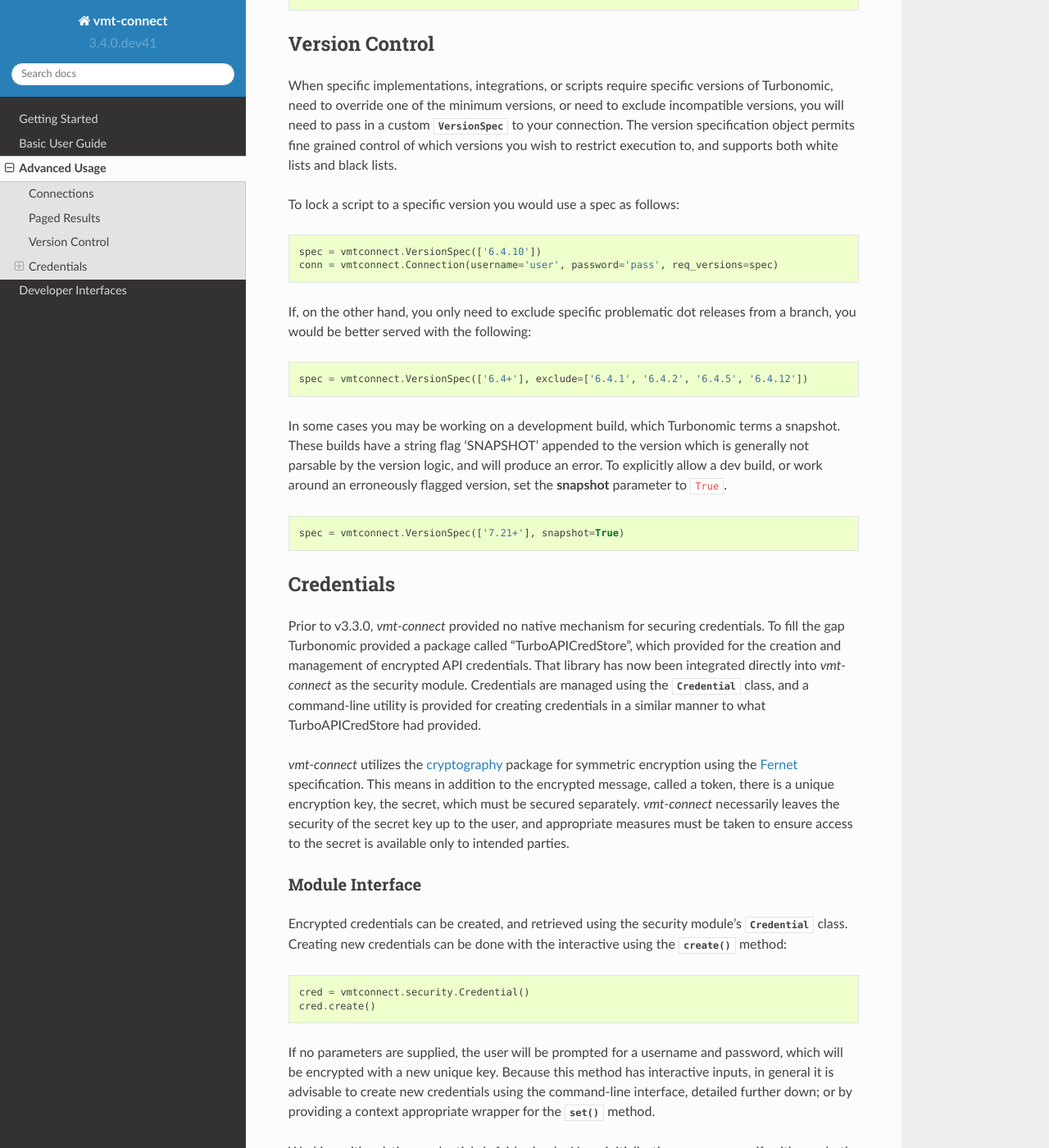
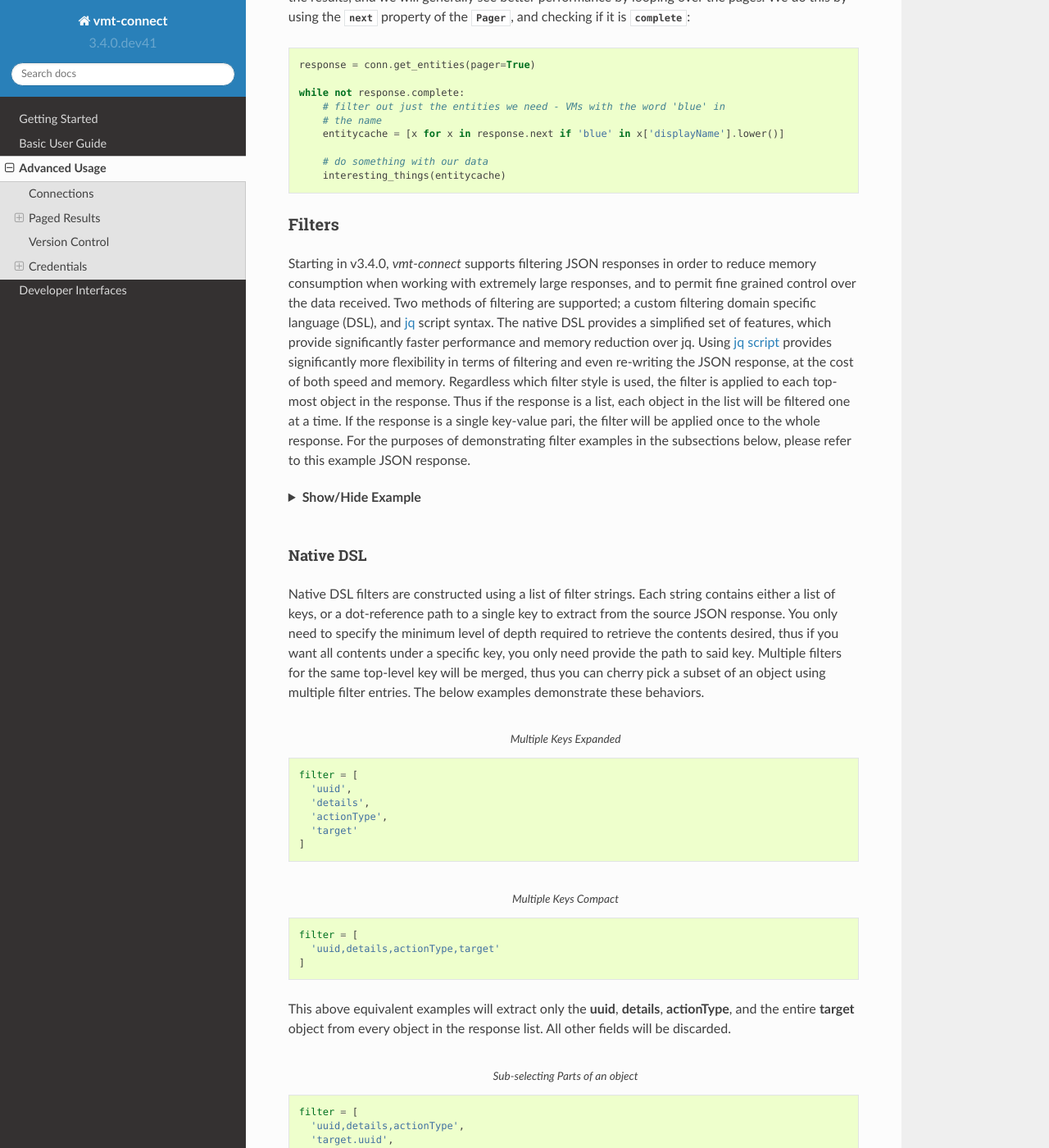
Before and after one commit to turbonomic/vmt-connect, a Sphinx documentation site: the page built from docs/source/advancedguide.rst, in a window 1280 px wide and 1400 px high, scrolled down 2135 px. Shown: the whole window at 82% size. Built offline with Sphinx 7.4.7 and the Read the Docs theme 2.0.0, drawn with Linux system fonts in a browser that asks for light colours; some of the changed text lies outside the part shown.

Commit message:
Update documentation for filtering

```diff
--- /dev/null
+++ b/docs/source/_static/action.json
@@ -0,0 +1,64 @@
+[
+  {
+    "uuid": "9223304850035275760",
+    "actionImpactID": 9223304850035276000,
+    "createTime": "2020-08-04T12:21:44-04:00",
+    "actionType": "RIGHT_SIZE",
+    "actionState": "PENDING_ACCEPT",
+    "actionMode": "MANUAL",
+    "details": "Scale down VMem for VirtualMachine cert58 from 14 GB to 12 GB",
+    "importance": 0,
+    "target": {
+      "uuid": "421c5dac-3d10-6d6d-2183-5c01f7b2ace9",
+      "displayName": "cert58",
+      "className": "VirtualMachine",
+      "discoveredBy": {
+        "uuid": "_UFCnUMYUEeqw6vcwGrTNAw",
+        "displayName": "vcenter.demo.example.com",
+        "type": "vCenter",
+        "readonly": false
+      }
+    },
+    "currentEntity": {
+      "uuid": "_lmEJ8tZuEeqG6vS3wpTEow",
+      "className": "VMem"
+    },
+    "newEntity": {
+      "uuid": "_t9Euw9dLEeqG6vS3wpTEow",
+      "className": "VMem",
+      "aspects": {
+        "virtualMachineAspect": {
+          "os": "Linux (Free)",
+          "type": "VMEntityAspectApiDTO"
+        }
+      }
+    },
+    "currentValue": "14680064.0",
+    "newValue": "12582912.0",
+    "resizeToValue": "12582912.0",
+    "stats": [
+      {
+        "name": "costPrice",
+        "filters": [
+          {
+            "type": "savingsType",
+            "value": "savings"
+          }
+        ],
+        "units": "$",
+        "value": 100
+      }
+    ],
+    "currentLocation": {
+      "uuid": "a600946a2bdb36c3527fa57bd35a5b8db76dd552",
+      "displayName": "DemoDC",
+      "className": "DataCenter"
+    },
+    "newLocation": {
+      "uuid": "a600946a2bdb36c3527fa57bd35a5b8db76dd552",
+      "displayName": "DemoDC",
+      "className": "DataCenter"
+    },
+    "actionID": 3208600312656
+  }
+]
--- a/docs/source/advancedguide.rst
+++ b/docs/source/advancedguide.rst
@@ -2,6 +2,9 @@
 .. _API: https://greencircle.vmturbo.com/community/products/pages/documentation
 .. _cryptography: https://pypi.org/project/cryptography/
 .. _Fernet: https://github.com/fernet/spec/blob/master/Spec.md
+.. _jq: https://stedolan.github.io/jq/
+.. _jq python: https://pypi.org/project/jq/
+.. _jq script: https://stedolan.github.io/jq/manual/
 .. _Turbonomic: http://www.turbonomic.com
 .. _Requests: https://requests.readthedocs.io/
 .. _proxies: https://requests.readthedocs.io/en/master/user/advanced/#proxies
@@ -77,15 +80,25 @@ an optional :py:class:`~vmtconnect.Pager` class for working with the paginated
 results. By default, *vmt-connect* will return the first page of results only
 unless the **pager** flag is set to ``True``.
 
-For example, when querying all entities in a given market, you will receive the
-first set of entries (300-500 depending on version) in the usual list of dictionaries
-format:
+Basic Pagination
+^^^^^^^^^^^^^^^^
+
+When querying all entities in a given market, for example, you will by default
+receive the first set of entries (300-500 depending on version) in the usual list
+of dictionaries format:
 
 .. code:: python
 
     conn = vmtconnect.Connection(username='user', password='pass')
     response = conn.get_entities()
 
+
+.. warning::
+    Automatic pagination in Turbonomic Classic is not implemented on all endpoints
+    that support pagination. Some, such as market actions, default to the historical
+    behavior of returning all results. When using Classic endpoints with pagination
+    it is recommended to manually set a **limit** value of reasonable size, such
+    as 100.
 
 Although *vmt-connect* detects the response is paged, in order to keep backwards
 compatibility with previous code it returns the expected response that previous
@@ -125,6 +138,197 @@ property of the :py:class:`~vmtconnect.Pager`, and checking if it is :py:attr:`~
 
         # do something with our data
         interesting_things(entitycache)
+
+Filters
+^^^^^^^
+
+Starting in v3.4.0, *vmt-connect* supports filtering JSON responses in order to
+reduce memory consumption when working with extremely large responses, and to
+permit fine grained control over the data received. Two methods of filtering
+are supported; a custom filtering domain specific language (DSL), and `jq`_ script
+syntax. The native DSL provides a simplified set of features, which provide
+significantly faster performance and memory reduction over jq. Using `jq script`_
+provides significantly more flexibility in terms of filtering and even re-writing
+the JSON response, at the cost of both speed and memory. Regardless which filter
+style is used, the filter is applied to each top-most object in the response.
+Thus if the response is a list, each object in the list will be filtered one at
+a time. If the response is a single key-value pari, the filter will be applied
+once to the whole response. For the purposes of demonstrating filter examples
+in the subsections below, please refer to this example JSON response.
+
+.. raw:: html
+
+   <details>
+   <summary><b>Show/Hide Example</b></summary>
+
+.. literalinclude:: ./_static/action.json
+  :language: json
+  :caption: action.json
+
+.. raw:: html
+
+   </details>
+
+|
+
+Native DSL
+""""""""""
+
+Native DSL filters are constructed using a list of filter strings. Each string
+contains either a list of keys, or a dot-reference path to a single key to extract
+from the source JSON response. You only need to specify the minimum level of depth
+required to retrieve the contents desired, thus if you want all contents under
+a specific key, you only need provide the path to said key. Multiple filters
+for the same top-level key will be merged, thus you can cherry pick a subset of
+an object using multiple filter entries. The below examples demonstrate these
+behaviors.
+
+.. code-block:: python
+    :caption: Multiple Keys Expanded
+
+    filter = [
+      'uuid',
+      'details',
+      'actionType',
+      'target'
+    ]
+
+.. code-block:: python
+    :caption: Multiple Keys Compact
+    :name: ex1
+
+    filter = [
+      'uuid,details,actionType,target'
+    ]
+
+This above equivalent examples will extract only the **uuid**, **details**,
+**actionType**, and the entire **target** object from every object in the response
+list. All other fields will be discarded.
+
+.. code-block:: python
+    :caption: Sub-selecting Parts of an object
+    :name: ex2
+
+    filter = [
+      'uuid,details,actionType',
+      'target.uuid',
+      'target.displayName'
+      'target.discoveredBy.displayName',
+      'currentValue',
+      'newValue'
+    ]
+
+Here we have extracted the **uuid**, **details**, and **actionType** again. In
+addition a sub-selection of the **target** object have been pulled, as well as
+the **currentValue** and **newValue** top level keys. All the **target** parts
+will be returned in their original structure, as referenced by the dot notation.
+
+.. code-block:: python
+    :caption: Sub-selecting Parts of an object
+
+    filter = [
+      'uuid,details,actionType,stats'
+    ]
+
+Nested lists are automatically parsed to include all items by default. Although
+you cannot filter individual indices based on their children, you can sub-select
+or slice portions of the list using Python's slicing syntax, as shown in the
+following examples.
+
+.. code-block:: python
+    :caption: Sub-selecting a specific item in a list
+
+    filter = [
+      'uuid,details,actionType',
+      'stats[0]'
+    ]
+
+|
+
+.. code-block:: python
+    :caption: Sub-selecting a range from a list, with stepping
+
+    filter = [
+      'uuid,details,actionType',
+      'stats[2:10:2]'
+    ]
+
+|
+
+.. code-block:: python
+    :caption: All of these are equivalent
+
+    filter = [
+      'stats',
+      'stats[]',
+      'stats[*]',
+      'stats[0:]'
+    ]
+
+|
+
+.. code-block:: python
+    :caption: Dot-referencing with lists
+
+    filter = [
+      'uuid,details,actionType',
+      'stats.name',
+      'stats.value'
+    ]
+
+|
+
+jq Script
+"""""""""
+
+In addition to the native DSL, *vmt-connect* supports `jq script`_ via the `jq python`_
+package. Jq provides a more powerful parsing language for not simply filtering,
+but also altering JSON content. This includes value checking, recursion, deletion,
+insertion, and numerous other functions. Unfortunately this capability comes at
+a significant performance and memory hit compared to the native DSL on very large
+responses. The entirety of jq cannot be covered here, though a couple examples
+are provided below to demonstrate the usage difference. The primary defining
+difference is that jq scripts must be provided as a single string, and not as a
+python list.
+
+.. code-block:: python
+    :caption: Jq style multiple keys selection
+
+    filter = '. | {uuid, details, actionType, target}'
+
+See :ref:`ex1`.
+
+|
+
+.. code-block:: python
+    :caption: Jq style multiple keys selection
+
+    filter = """
+      . | {
+        uuid,
+        details,
+        actionType,
+        target: (
+           .target | {
+             uuid,
+             className,
+             displayName,
+             discoveredBy: (.discoveredBy | {displayName})
+           }
+        )
+    }
+    """
+
+See :ref:`ex2`.
+
+|
+
+.. code-block:: python
+    :caption: Filtering based on values
+
+    filter = '. | select(.actionType == "DELETE") | {uuid, details, actionType, target}'
+
+|
 
 
 Version Control
```
